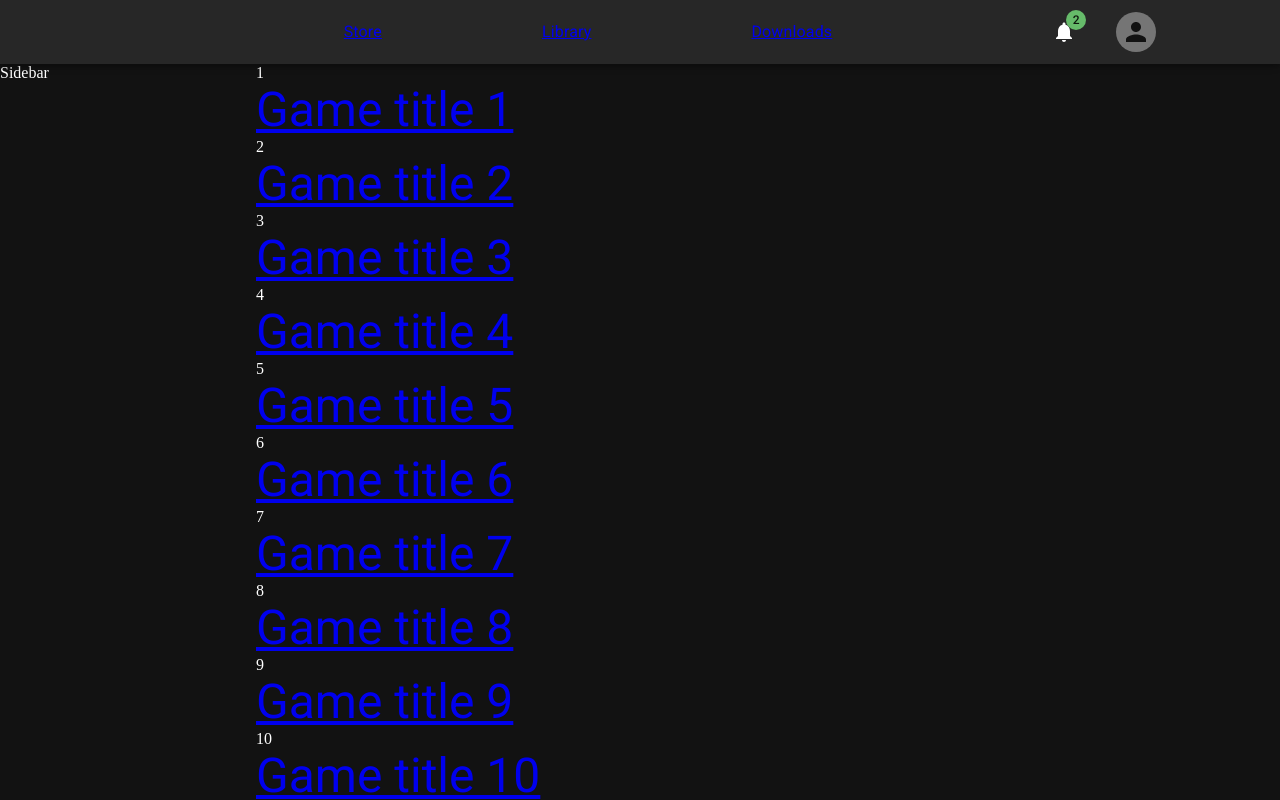
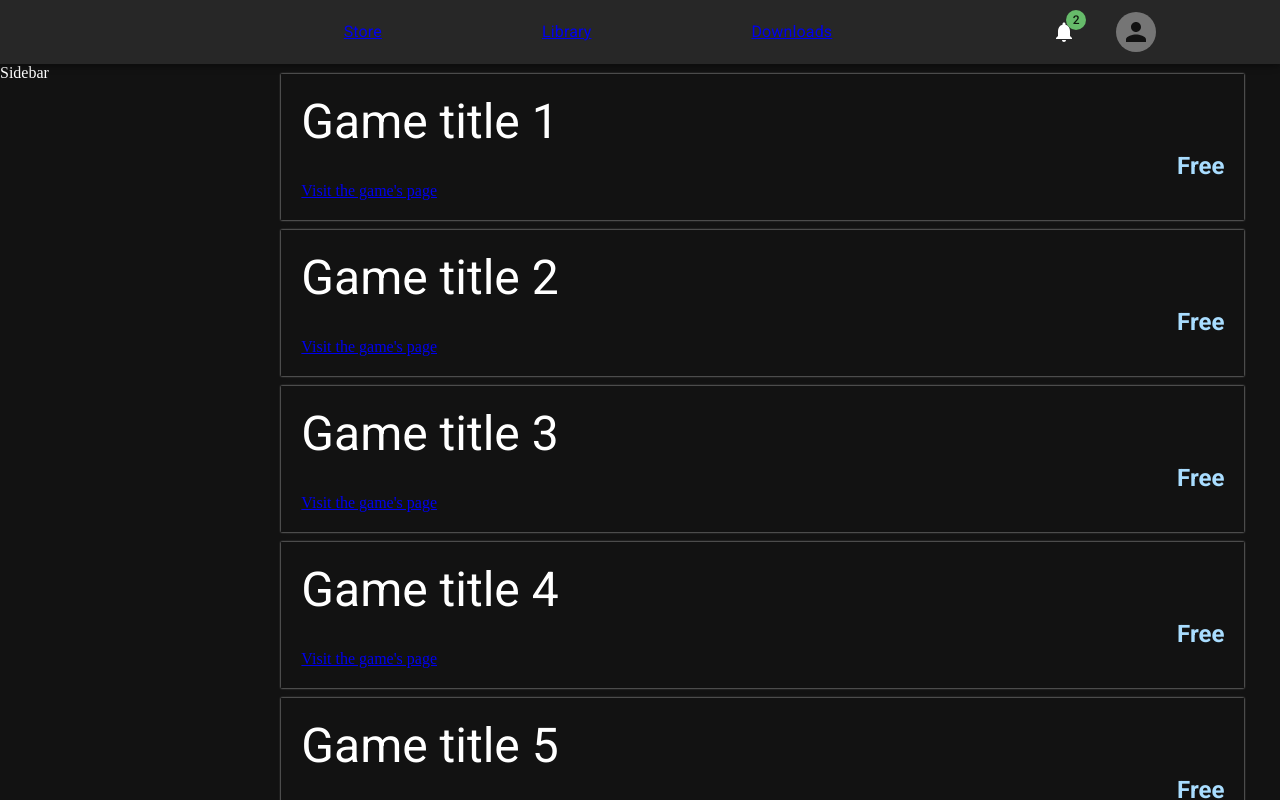
Before and after one commit to ermapula/GameShop, a React (Vite) app: page / in a window 1280 px wide. Shown: the top 800 px of the page. Built offline with nearby package versions, Linux system fonts and the light colour scheme.

Commit message:
Updated Main page

```diff
--- /dev/null
+++ b/src/components/GamePageActions.jsx
@@ -0,0 +1,22 @@
+import styled from "@emotion/styled";
+import { Button, Stack } from "@mui/material";
+
+const MyButton = styled(Button) ({
+  backgroundColor: "navy"
+})
+
+export default function GamePageActions(props) {
+  return (
+    <Stack direction="row" gap={1} justifyContent="center">
+      <MyButton>
+        Add to wishlist
+      </MyButton>
+      <MyButton>
+        Buy
+      </MyButton>
+      <MyButton>
+        Share
+      </MyButton>
+    </Stack>
+  )
+};
--- a/src/components/Navbar.jsx
+++ b/src/components/Navbar.jsx
@@ -1,7 +1,7 @@
 import { Notifications } from "@mui/icons-material";
 import { AppBar, Avatar, Badge, Box, Stack, Toolbar, Typography } from "@mui/material";
 import { Link } from 'react-router-dom';
-// import { Ava tarIcon } from '../../static/';
+// import { AvatarIcon } from '../../static/';
 
 function Navbar() {
   return (
--- a/src/components/StoreGamePreview.jsx
+++ b/src/components/StoreGamePreview.jsx
@@ -1,15 +1,61 @@
-import { Box, Typography } from "@mui/material";
+import { Box, Stack, Typography } from "@mui/material";
 import { Link } from "react-router-dom";
+import Tag from "./Tag";
 
 function StoreGamePreview({...game}) {
+
+  /**
+   * Game Preview
+   *
+   * Title
+   * Poster
+   * Price
+   *
+   * actions:
+   *  add to wishlist
+   *  buy
+   *  link to game page
+   */
+
   return (
-    <Box>
-      {game.id}
+    <Box sx={{
+      boxShadow: "0px 0px 2px rgb(200, 200, 200)",
+      padding: "20px",
+      margin: "10px"
+    }}>
       <Typography variant="h3" >
-        <Link to={`/game/${game.id}`}>
           {game.title}
+      </Typography>
+      <Stack
+        direction="row"
+        gap={1} justifyContent="space-between"
+      >
+        <Box
+          component="img"
+          src={game.header}
+        />
+        <Stack
+          direction="column"
+          justifyContent="space-between"
+          alignItems="end"
+        >
+          <Stack direction="column"
+            alignItems="end"
+            gap={1}>
+            {
+              game.tags && game.tags.map(tag => (
+                <Tag tag={tag} key={tag} />
+              ))
+            }
+          </Stack>
+          <Typography variant="h5" fontWeight={700} color="rgb(169, 221, 255)">
+            {game.price ? `${game.price} ₸` : "Free"}
+          </Typography>
+        </Stack>
+      </Stack>
+        <Link to={`/game/${game.id}`} game={game}>
+          Visit the game&apos;s page
         </Link>
-      </Typography>
     </Box>
   )
 }
--- a/src/components/StoreGames.jsx
+++ b/src/components/StoreGames.jsx
@@ -4,11 +4,16 @@ import StoreGamePreview from "./StoreGamePreview";
 
 function StoreGames() {
   return (
-    <Box flex={4}>
-      { games.map(game => (
+    <Box
+      flex={4}
+      paddingRight="2%"
+      paddingLeft="2%"
+    >
+      {
+        games.map(game => (
           <StoreGamePreview {...game} key={game.id} />
         ))
-        }
+      }
     </Box>
   )
 }
--- /dev/null
+++ b/src/components/Tag.jsx
@@ -0,0 +1,16 @@
+import { Typography } from "@mui/material";
+
+export default function Tag({tag}) {
+  return (
+    <Typography sx={{
+      bgcolor: "rgb(56, 180, 96)",
+      p: "0 6px",
+      borderRadius: "4px",
+      cursor: "pointer",
+      width: "fit-content",
+
+    }}>
+      {tag}
+    </Typography>
+  )
+}
--- a/src/pages/GamePage.jsx
+++ b/src/pages/GamePage.jsx
@@ -1,8 +1,26 @@
-import { Box, Typography } from "@mui/material";
+import { Box, Stack, Typography } from "@mui/material";
+import { useEffect, useState } from "react";
+import { useParams } from "react-router-dom";
+import games from '../data/Games';
+import Tag from "../components/Tag";
+import GamePageActions from "../components/GamePageActions";
 
 function GamePage() {
+  const { game_id } = useParams();
+  const [ game, setGame ] = useState({});
 
-
+  useEffect(() => {
+    // console.log(game_id)
+    const [thisgame] = games.filter(game => game.id == game_id)
+    if(thisgame){
+      // game exists => show game page
+      setGame(thisgame)
+    }
+    else{
+      console.log(`Game id:${game_id} doesn't exist`)
+      // game doesn't exist => show 404 or do smth else
+    }
+  }, [game_id]);
   /**
    * Layout
    * Game title
@@ -19,13 +37,81 @@ function GamePage() {
    * reviews
    *
    */
+  if(!game) {
+    return (
+      <Typography>
+        Does not exits
+      </Typography>
+    )
+  }
+
   return (
-    <Box>
-      <Typography variant="h1" >
-        Game title
+    <Stack
+      bgcolor={"background.default"}
+      padding={5}
+      paddingLeft={20}
+      paddingRight={20}
+      direction="column"
+    >
+      <Typography
+        variant="h2"
+        fontWeight={700}
+        alignSelf="center"
+        >
+        {game.title}
       </Typography>
-    </Box>
+
+      <Box
+        component="img"
+        width="60vw"
+        src={game.header}
+        alignSelf="center"
+        />
+      <Stack
+        direction="row"
+        alignItems="start"
+        marginTop={4}
+        >
+        <Box flex={4} padding={3}>
+          <Typography variant="body1">
+            {game.description}
+          </Typography>
+          <Typography
+            variant="body2"
+            sx={{
+              fontWeight: 400
+            }}>
+            Developer: {game.developer}
+          </Typography>
+          <Typography
+            variant="body2"
+            sx={{
+              fontWeight: 400
+            }}>
+            Publisher: {game.publisher}
+          </Typography>
+        </Box>
+        <Box flex={1}>
+          <Typography
+            variant="h6"
+            color="rgb(112, 255, 156)"
+            >
+            Tags:
+          </Typography>
+
+          <Stack direction="row"  gap={1} mt={1}>
+            {
+              game.tags && game.tags.map(tag => (
+                <Tag tag={tag} key={tag} />
+              ))
+            }
+          </Stack>
+        </Box>
+      </Stack>
+      <GamePageActions />
+    </Stack>
   )
+
 }
 
 export default GamePage;
```
